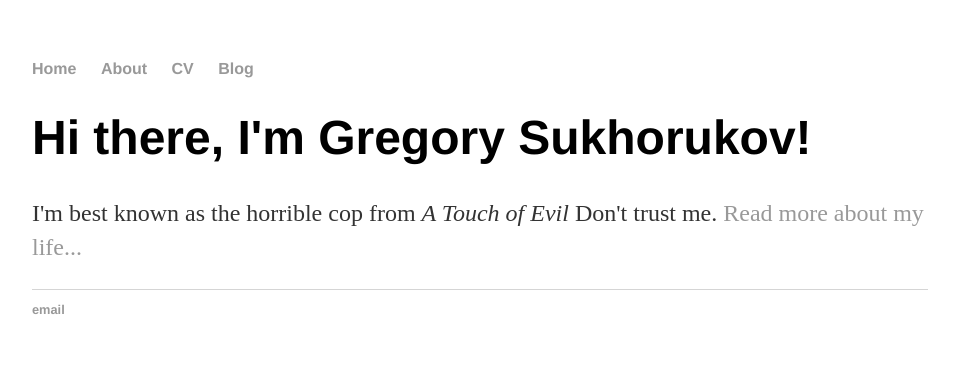
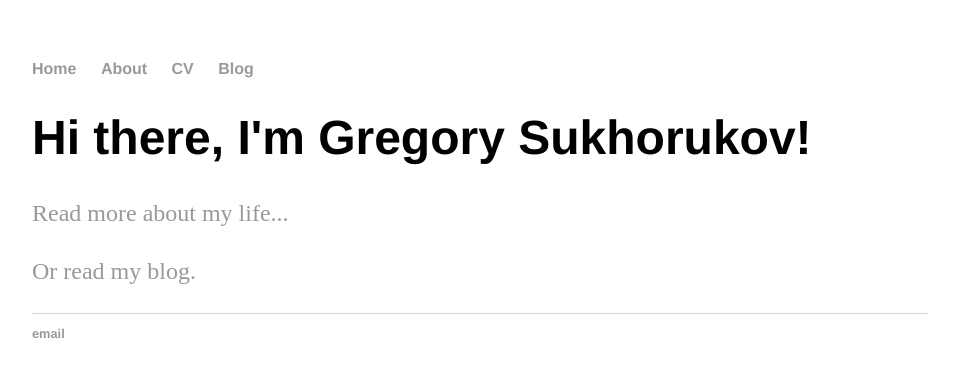
Before and after one commit to GSukh/GSukh.github.io, a Jekyll site: the page built from index.html, in a window 1280 px wide. Shown: the top 377 px of the page, without its empty margins (160-1115 px from the left). Built offline with Jekyll 4.4.1, drawn with Linux system fonts in a browser that asks for light colours.

Commit message:
First page has setted up

```diff
--- a/index.html
+++ b/index.html
@@ -4,5 +4,6 @@ title: Gregory Sukhorukov
 ---
 <div class="blurb">
 	<h1>Hi there, I'm Gregory Sukhorukov!</h1>
-	<p>I'm best known as the horrible cop from <em>A Touch of Evil</em> Don't trust me. <a href="/about">Read more about my life...</a></p>
+	<p><a href="/about">Read more about my life...</a></p>
+	<p><a href="/blog">Or read my blog.</a></p>
 </div><!-- /.blurb -->
```
